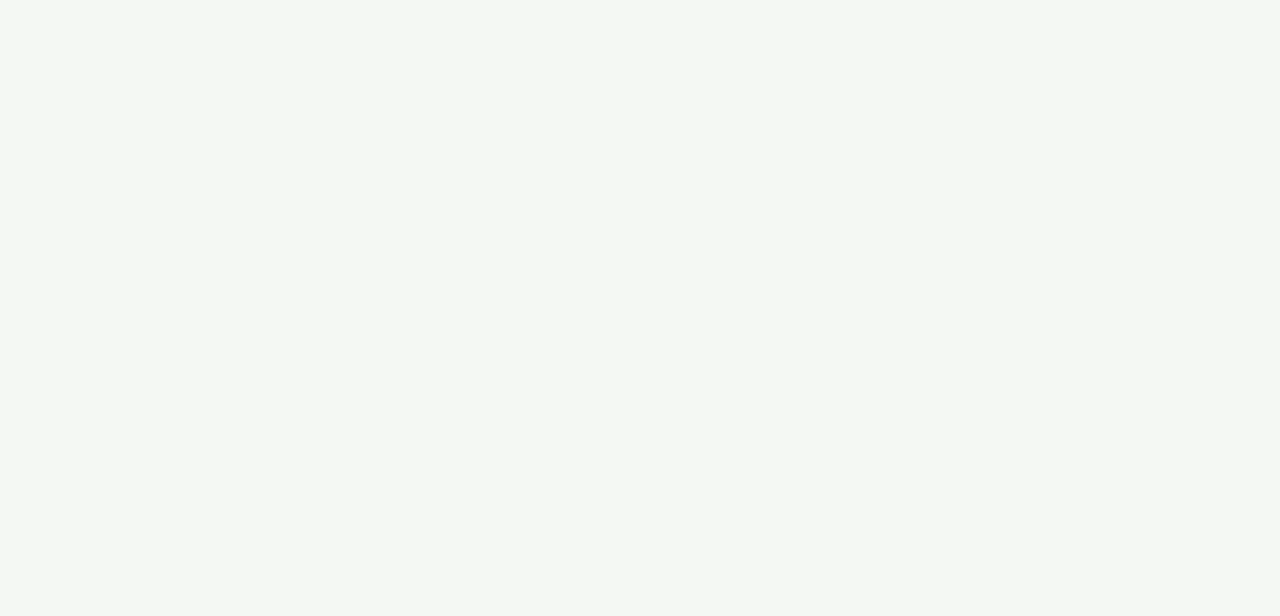
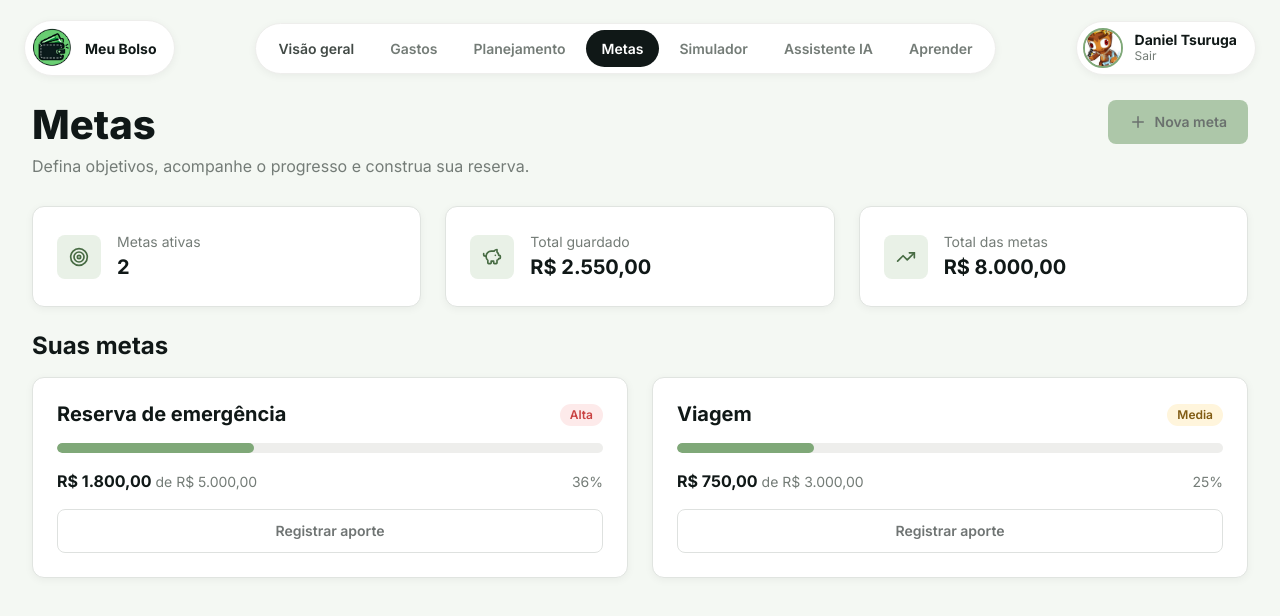
Before and after one commit to ICEI-PUC-Minas-PMGES-TI/pmg-es-2026-2-ti2-8183100-meu-bolso, a React (Vite) app in the folder Codigo/Frontend/: page /metas in a window 1280 px wide. Before the commit this address had no page. Shown: the top 616 px of the page. Built offline with nearby package versions, Linux system fonts and the light colour scheme.

Commit message:
feat: esqueleto da página de metas

```diff
--- a/Codigo/Frontend/src/App.jsx
+++ b/Codigo/Frontend/src/App.jsx
@@ -6,6 +6,7 @@ import Cadastro from "./pages/Login/Cadastro";
 
 // Importe somente as páginas que já existem
 import Dashboard from "./pages/Dashboard/Dashboard";
+import Metas from "./pages/Metas/Metas";
 
 function App() {
   return (
@@ -18,11 +19,11 @@ function App() {
         {/* Páginas com barra de navegação superior */}
         <Route element={<Layout />}>
           <Route path="/dashboard" element={<Dashboard />} />
+          <Route path="/metas" element={<Metas />} />
 
           {/* Adicione quando criar as páginas:
           <Route path="/gastos" element={<Gastos />} />
           <Route path="/carteiras" element={<Carteiras />} />
-          <Route path="/metas" element={<Metas />} />
           <Route path="/perfil" element={<Perfil />} />
           */}
         </Route>
--- a/Codigo/Frontend/src/components/Header/Header.jsx
+++ b/Codigo/Frontend/src/components/Header/Header.jsx
@@ -9,7 +9,7 @@ const navItems = [
   { nome: "Visão geral", caminho: "/dashboard" },
   { nome: "Gastos", caminho: "/gastos", futuro: true },
   { nome: "Planejamento", caminho: "/planejamento", futuro: true },
-  { nome: "Metas", caminho: "/metas", futuro: true },
+  { nome: "Metas", caminho: "/metas" },
   { nome: "Simulador", caminho: "/simulador", futuro: true },
   { nome: "Assistente IA", caminho: "/assistente", futuro: true },
   { nome: "Aprender", caminho: "/aprender", futuro: true },
--- a/Codigo/Frontend/src/pages/Metas/Metas.jsx
+++ b/Codigo/Frontend/src/pages/Metas/Metas.jsx
@@ -0,0 +1,197 @@
+import { useState } from "react";
+import { Plus, Target, PiggyBank, TrendingUp } from "lucide-react";
+
+import styles from "./Metas.module.css";
+
+// ============================================================
+// METAS (RF-02 / RF-03 — F4: Metas e reserva)
+// ------------------------------------------------------------
+// Esqueleto da página de Metas. A estrutura segue o padrão das
+// demais páginas (componente funcional + CSS Module + classes
+// globais do global.css).
+//
+// O modelo de dados (ver Documentacao/ModeloDeDados.md, coleção
+// "metas") define cada meta com: nome, valorAlvo, valorAtual,
+// prazo e prioridade ("alta" | "media" | "baixa"). A reserva é
+// apenas uma meta com nome próprio. O progresso é calculado por
+// valorAtual / valorAlvo.
+//
+// TODO (back-end): substituir os dados de exemplo por chamadas
+// ao serviço de API (src/service/Api.js) e implementar as ações
+// de criar meta e registrar aporte.
+// ============================================================
+
+// Dados de exemplo apenas para visualizar o layout do esqueleto.
+// Serão removidos quando a integração com a API for feita.
+const metasExemplo = [
+  {
+    _id: "exemplo-1",
+    nome: "Reserva de emergência",
+    valorAlvo: 5000,
+    valorAtual: 1800,
+    prazo: "2026-12-31",
+    prioridade: "alta",
+  },
+  {
+    _id: "exemplo-2",
+    nome: "Viagem",
+    valorAlvo: 3000,
+    valorAtual: 750,
+    prazo: "2027-06-30",
+    prioridade: "media",
+  },
+];
+
+// Formata um número como moeda brasileira (R$).
+function formatarMoeda(valor) {
+  return new Intl.NumberFormat("pt-BR", {
+    style: "currency",
+    currency: "BRL",
+  }).format(valor ?? 0);
+}
+
+// Calcula o percentual de progresso (0 a 100) de uma meta.
+function calcularProgresso(valorAtual, valorAlvo) {
+  if (!valorAlvo || valorAlvo <= 0) return 0;
+  const percentual = (valorAtual / valorAlvo) * 100;
+  return Math.min(Math.max(percentual, 0), 100);
+}
+
+function Metas() {
+  // Estado inicial com os dados de exemplo (trocar por fetch na API).
+  const [metas] = useState(metasExemplo);
+
+  // Resumo simples para os cartões de visão geral.
+  const totalMetas = metas.length;
+  const totalGuardado = metas.reduce((soma, meta) => soma + meta.valorAtual, 0);
+  const totalAlvo = metas.reduce((soma, meta) => soma + meta.valorAlvo, 0);
+
+  return (
+    <div className={styles.metas}>
+      {/* Cabeçalho da página */}
+      <div className={styles.cabecalho}>
+        <div>
+          <h1>Metas</h1>
+          <p className="texto-secundario">
+            Defina objetivos, acompanhe o progresso e construa sua reserva.
+          </p>
+        </div>
+
+        {/* TODO: abrir formulário/modal de nova meta */}
+        <button type="button" className="btn btn-verde" disabled>
+          <Plus size={18} aria-hidden="true" />
+          Nova meta
+        </button>
+      </div>
+
+      {/* Cartões de resumo */}
+      <section className={`grid grid-3 ${styles.resumo}`}>
+        <div className={`card ${styles.cardResumo}`}>
+          <span className={styles.cardIcone}>
+            <Target size={20} aria-hidden="true" />
+          </span>
+          <div>
+            <p className="texto-secundario texto-pequeno">Metas ativas</p>
+            <strong className={styles.cardValor}>{totalMetas}</strong>
+          </div>
+        </div>
+
+        <div className={`card ${styles.cardResumo}`}>
+          <span className={styles.cardIcone}>
+            <PiggyBank size={20} aria-hidden="true" />
+          </span>
+          <div>
+            <p className="texto-secundario texto-pequeno">Total guardado</p>
+            <strong className={styles.cardValor}>
+              {formatarMoeda(totalGuardado)}
+            </strong>
+          </div>
+        </div>
+
+        <div className={`card ${styles.cardResumo}`}>
+          <span className={styles.cardIcone}>
+            <TrendingUp size={20} aria-hidden="true" />
+          </span>
+          <div>
+            <p className="texto-secundario texto-pequeno">Total das metas</p>
+            <strong className={styles.cardValor}>
+              {formatarMoeda(totalAlvo)}
+            </strong>
+          </div>
+        </div>
+      </section>
+
+      {/* Lista de metas */}
+      <section className={styles.lista}>
+        <h2>Suas metas</h2>
+
+        {metas.length === 0 ? (
+          <div className={`card ${styles.vazio}`}>
+            <p className="texto-secundario">
+              Você ainda não tem metas. Crie a primeira para começar a planejar.
+            </p>
+          </div>
+        ) : (
+          <div className={`grid grid-2 ${styles.gridMetas}`}>
+            {metas.map((meta) => {
+              const progresso = calcularProgresso(
+                meta.valorAtual,
+                meta.valorAlvo
+              );
+
+              return (
+                <article
+                  key={meta._id}
+                  className={`card card-interativo ${styles.cardMeta}`}
+                >
+                  <header className={styles.metaTopo}>
+                    <h3>{meta.nome}</h3>
+                    <span
+                      className={`${styles.tag} ${
+                        styles[`tag-${meta.prioridade}`]
+                      }`}
+                    >
+                      {meta.prioridade}
+                    </span>
+                  </header>
+
+                  {/* Barra de progresso */}
+                  <div className={styles.progresso}>
+                    <div
+                      className={styles.progressoBarra}
+                      style={{ width: `${progresso}%` }}
+                    />
+                  </div>
+
+                  <div className={styles.metaValores}>
+                    <span>
+                      <strong>{formatarMoeda(meta.valorAtual)}</strong>
+                      <span className="texto-secundario texto-pequeno">
+                        {" "}
+                        de {formatarMoeda(meta.valorAlvo)}
+                      </span>
+                    </span>
+                    <span className="texto-secundario texto-pequeno">
+                      {Math.round(progresso)}%
+                    </span>
+                  </div>
+
+                  {/* TODO: registrar aporte (cria uma transação com metaId) */}
+                  <button
+                    type="button"
+                    className="btn btn-secundario btn-full"
+                    disabled
+                  >
+                    Registrar aporte
+                  </button>
+                </article>
+              );
+            })}
+          </div>
+        )}
+      </section>
+    </div>
+  );
+}
+
+export default Metas;
--- /dev/null
+++ b/Codigo/Frontend/src/pages/Metas/Metas.module.css
@@ -0,0 +1,131 @@
+/* ========================================
+   METAS
+======================================== */
+
+.metas {
+  display: flex;
+  flex-direction: column;
+  gap: var(--espaco-6);
+}
+
+/* Cabeçalho da página */
+.cabecalho {
+  display: flex;
+  align-items: flex-start;
+  justify-content: space-between;
+  gap: var(--espaco-4);
+  flex-wrap: wrap;
+}
+
+.cabecalho h1 {
+  font-size: var(--titulo-xl);
+  font-weight: 800;
+}
+
+.cabecalho p {
+  margin-top: var(--espaco-1);
+}
+
+/* Cartões de resumo */
+.resumo {
+  margin-top: var(--espaco-1);
+}
+
+.cardResumo {
+  display: flex;
+  align-items: center;
+  gap: var(--espaco-4);
+}
+
+.cardIcone {
+  display: inline-flex;
+  align-items: center;
+  justify-content: center;
+  width: 44px;
+  height: 44px;
+  border-radius: var(--radius-pequeno);
+  background-color: var(--verde-claro);
+  color: var(--verde-escuro);
+  flex-shrink: 0;
+}
+
+.cardValor {
+  font-size: var(--titulo-sm);
+  font-weight: 700;
+}
+
+/* Lista de metas */
+.lista {
+  display: flex;
+  flex-direction: column;
+  gap: var(--espaco-4);
+}
+
+.gridMetas {
+  align-items: stretch;
+}
+
+.vazio {
+  text-align: center;
+}
+
+/* Cartão de meta */
+.cardMeta {
+  display: flex;
+  flex-direction: column;
+  gap: var(--espaco-4);
+}
+
+.metaTopo {
+  display: flex;
+  align-items: center;
+  justify-content: space-between;
+  gap: var(--espaco-2);
+}
+
+/* Tag de prioridade */
+.tag {
+  padding: 2px 10px;
+  border-radius: var(--radius-redondo);
+  font-size: var(--texto-xs);
+  font-weight: 600;
+  text-transform: capitalize;
+}
+
+.tag-alta {
+  background-color: var(--erro-fundo);
+  color: var(--erro);
+}
+
+.tag-media {
+  background-color: var(--alerta-fundo);
+  color: #805b13;
+}
+
+.tag-baixa {
+  background-color: var(--sucesso-fundo);
+  color: var(--sucesso);
+}
+
+/* Barra de progresso */
+.progresso {
+  width: 100%;
+  height: 10px;
+  background-color: var(--cinza-100);
+  border-radius: var(--radius-redondo);
+  overflow: hidden;
+}
+
+.progressoBarra {
+  height: 100%;
+  background-color: var(--verde-principal);
+  border-radius: var(--radius-redondo);
+  transition: width var(--transicao-padrao);
+}
+
+.metaValores {
+  display: flex;
+  align-items: baseline;
+  justify-content: space-between;
+  gap: var(--espaco-2);
+}
```
Also changed, not shown: Codigo/Frontend/src/pages/Metas/Metas.css (deleted).
